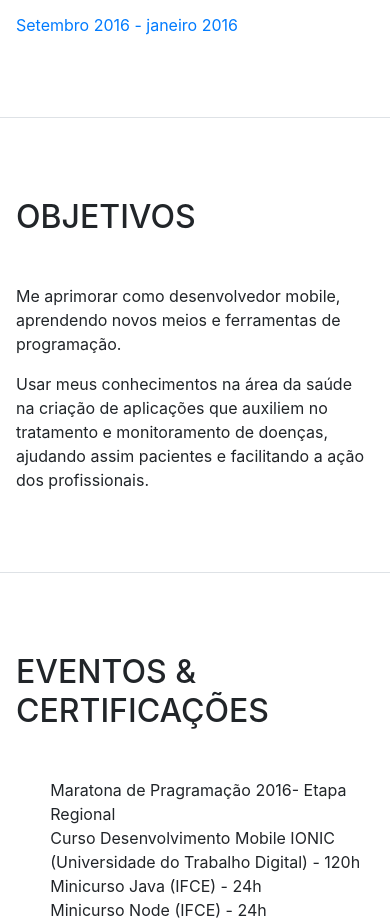
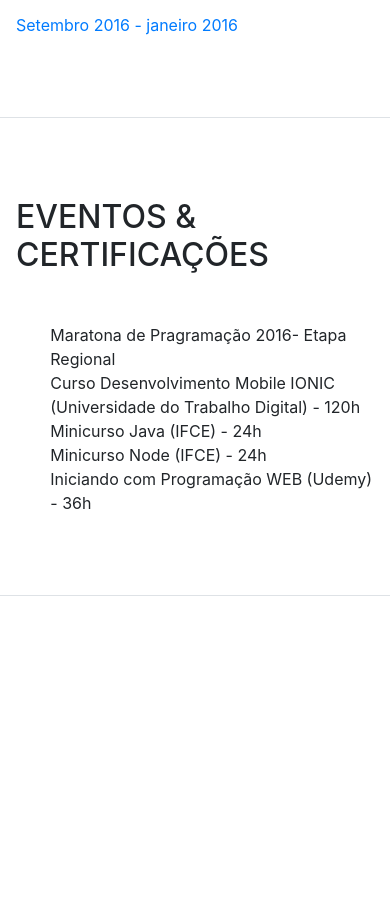
Before and after one commit to gilmaicor/gilmaicor.github.io, a website with bundled scripts: page index.html in a window 390 px wide. Shown: the part 2561-3479 px from the top of the page. After the commit the page ends 3157 px from the top, so only its background shows below. Built offline with nearby package versions, Linux system fonts and the light colour scheme; a web font is replaced by a local one.

Commit message:
Update index.html

```diff
--- a/index.html
+++ b/index.html
@@ -51,9 +51,6 @@
           </li>
           <li class="nav-item">
             <a class="nav-link js-scroll-trigger" href="#experiences">Experiências</a>
-          </li>
-          <li class="nav-item">
-            <a class="nav-link js-scroll-trigger" href="#interests">Objetivos</a>
           </li>
           <li class="nav-item">
             <a class="nav-link js-scroll-trigger" href="#awards">Eventos & Certificações</a>
@@ -188,14 +185,6 @@
         </div>
       </section>
 
-      <section class="resume-section p-3 p-lg-5 d-flex flex-column" id="interests">
-        <div class="my-auto">
-          <h2 class="mb-5">Objetivos</h2>
-          <p>Me aprimorar como desenvolvedor mobile, aprendendo novos meios e ferramentas de programação.</p>
-          <p class="mb-0">Usar meus conhecimentos na área da saúde na criação de aplicações que auxiliem no tratamento e monitoramento de doenças, ajudando assim pacientes e facilitando a ação dos profissionais.</p>
-        </div>
-      </section>
-
       <section class="resume-section p-3 p-lg-5 d-flex flex-column" id="awards">
         <div class="my-auto">
           <h2 class="mb-5">Eventos &amp; Certificações</h2>
```
